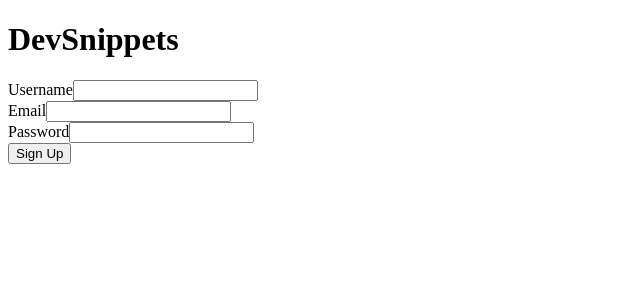
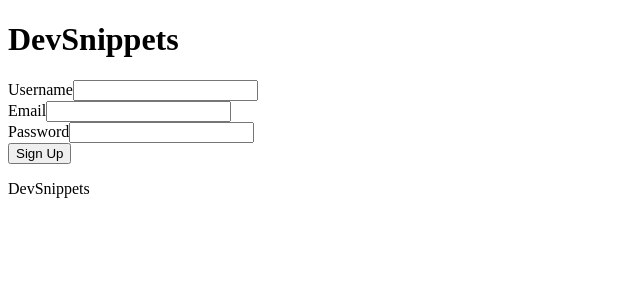
Before and after one commit to Kviponder/DevSnippets, a React (Create React App) app in the folder dev-snippets/Client/: page /signup in a window 1280 px wide. Shown: the top 300 px of the page, without its empty margins (0-640 px from the left). Built offline with nearby package versions, Linux system fonts and the light colour scheme.

Commit message:
Added footer.js

```diff
--- a/dev-snippets/Client/src/App.js
+++ b/dev-snippets/Client/src/App.js
@@ -4,6 +4,8 @@
 import SnippetList from './components/SnippetList';
 import SignupForm from './components/SignupForm';
 import Header from './components/header';
+import Footer from './components/Footer';
+
 
 function App() {
   return (
@@ -14,6 +16,7 @@
         <Route path="/snippets" element={<SnippetList />} />
         <Route path="/signup" element={<SignupForm />} />
       </Routes>
+      <Footer />
     </Router>
   );
 }
--- /dev/null
+++ b/dev-snippets/Client/src/components/Footer.js
@@ -0,0 +1,11 @@
+import React, { useState } from "react";
+
+const Footer = () => {
+  return (
+    <footer>
+      <p>DevSnippets</p>
+    </footer>
+  );
+};
+
+export default Footer;
```
